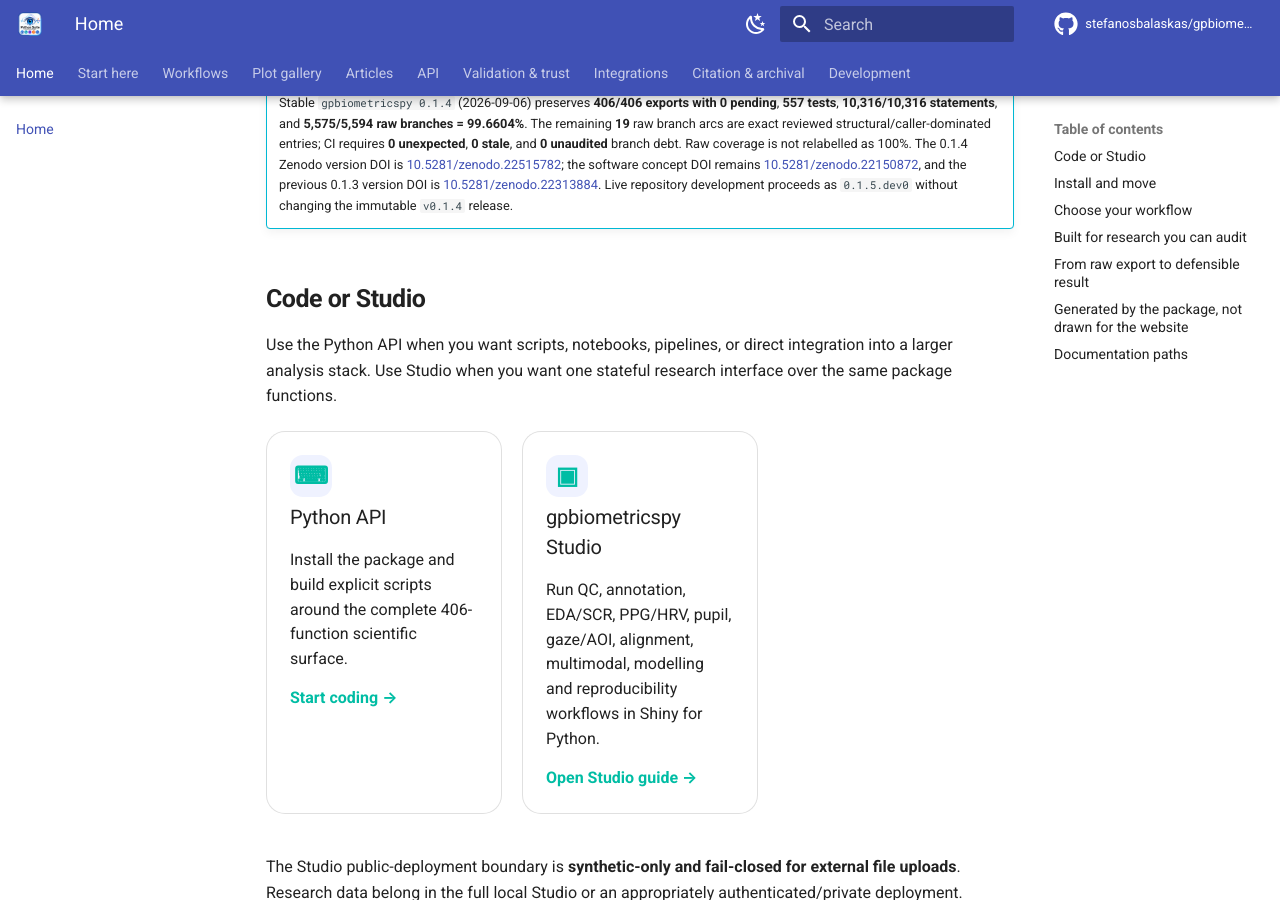
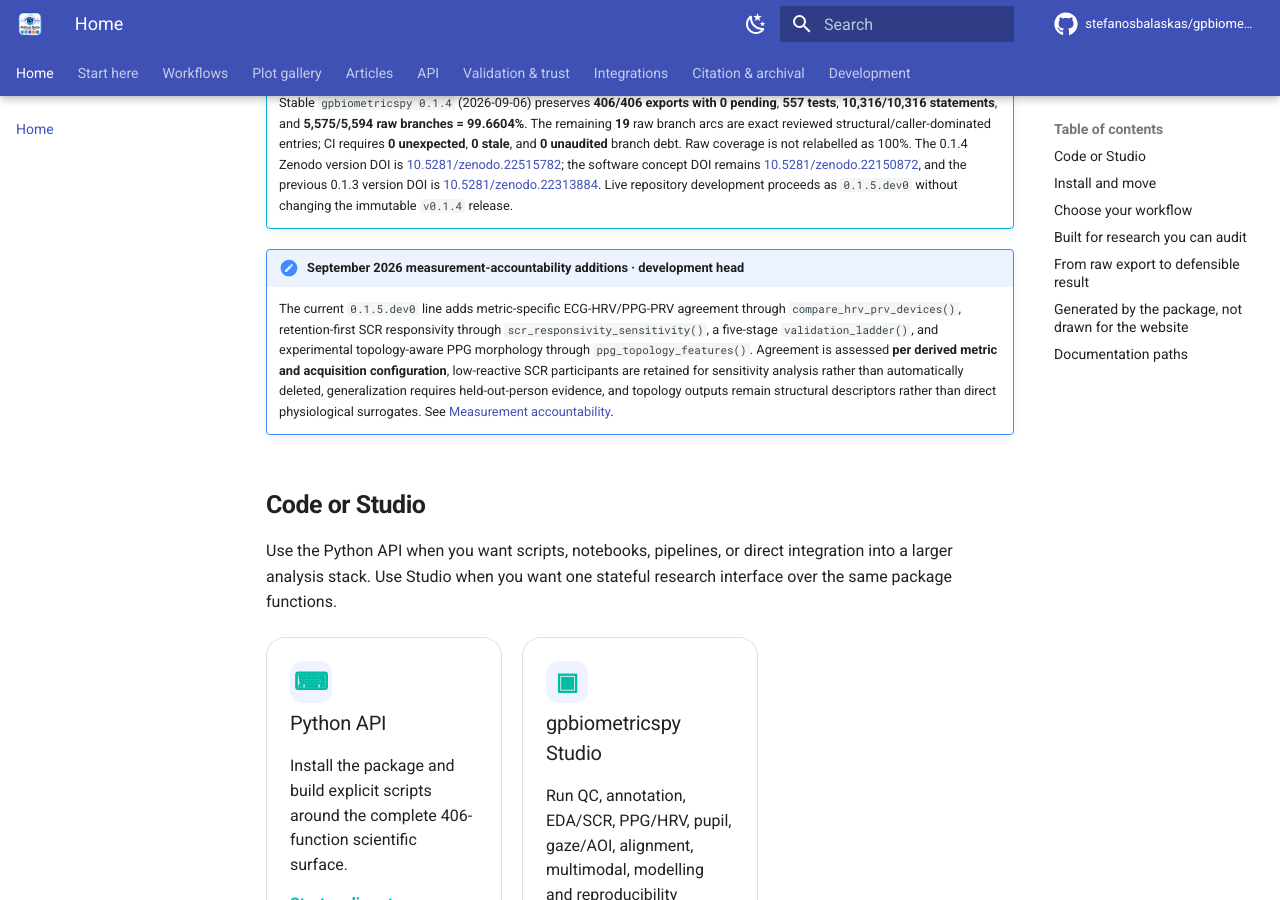
Before and after one commit to stefanosbalaskas/gpbiometricspy, an MkDocs documentation site: the page built from docs/index.md, in a window 1280 px wide and 900 px high, scrolled down 1147 px. Built offline with MkDocs 1.6.1 and Material for MkDocs 9.7.7, drawn with Linux system fonts in a browser that asks for light colours; comment, search, counter and statistics services are not loaded; some of the changed text lies outside the part shown.

Commit message:
docs: surface September measurement accountability

```diff
--- a/docs/index.md
+++ b/docs/index.md
@@ -28,6 +28,9 @@
 
 !!! info "Stable 0.1.4 release + live development"
     Stable `gpbiometricspy 0.1.4` (2026-09-06) preserves **406/406 exports with 0 pending**, **557 tests**, **10,316/10,316 statements**, and **5,575/5,594 raw branches = 99.6604%**. The remaining **19** raw branch arcs are exact reviewed structural/caller-dominated entries; CI requires **0 unexpected**, **0 stale**, and **0 unaudited** branch debt. Raw coverage is not relabelled as 100%. The 0.1.4 Zenodo version DOI is [10.5281/zenodo.22515782](https://doi.org/10.5281/zenodo.22515782); the software concept DOI remains [10.5281/zenodo.22150872](https://doi.org/10.5281/zenodo.22150872), and the previous 0.1.3 version DOI is [10.5281/zenodo.22313884](https://doi.org/10.5281/zenodo.22313884). Live repository development proceeds as `0.1.5.dev0` without changing the immutable `v0.1.4` release.
+
+!!! note "September 2026 measurement-accountability additions · development head"
+    The current `0.1.5.dev0` line adds metric-specific ECG-HRV/PPG-PRV agreement through `compare_hrv_prv_devices()`, retention-first SCR responsivity through `scr_responsivity_sensitivity()`, a five-stage `validation_ladder()`, and experimental topology-aware PPG morphology through `ppg_topology_features()`. Agreement is assessed **per derived metric and acquisition configuration**, low-reactive SCR participants are retained for sensitivity analysis rather than automatically deleted, generalization requires held-out-person evidence, and topology outputs remain structural descriptors rather than direct physiological surrogates. See [Measurement accountability](measurement-accountability.md).
 
 ## Code or Studio
 
@@ -197,6 +200,7 @@ Every gallery image is regenerated from the current Python API during the docume
 <a href="getting-started/">5-minute start</a>
 <a href="studio/">Studio application</a>
 <a href="workflows/">Workflow map</a>
+<a href="measurement-accountability/">Measurement accountability</a>
 <a href="articles/">26 articles</a>
 <a href="integrations/">Integrations</a>
 <a href="citation/">Citation + DOI</a>
```
